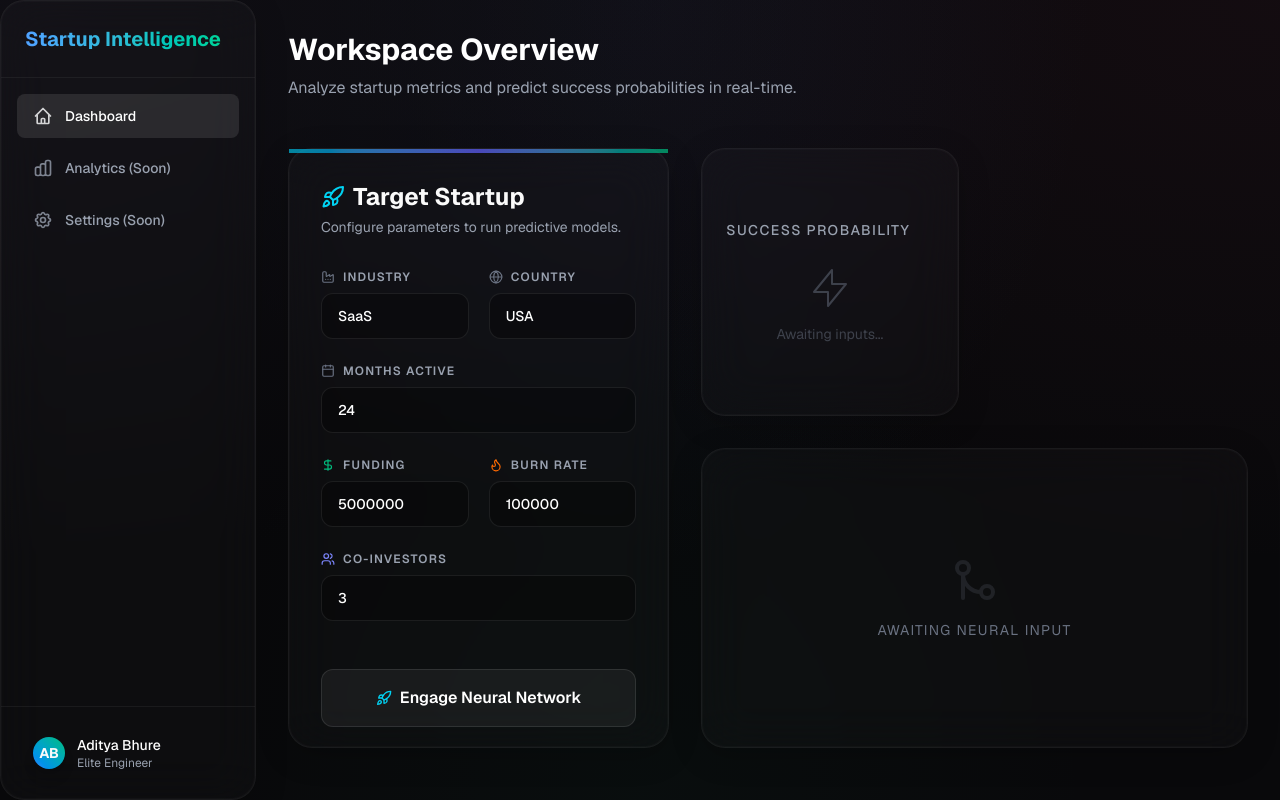
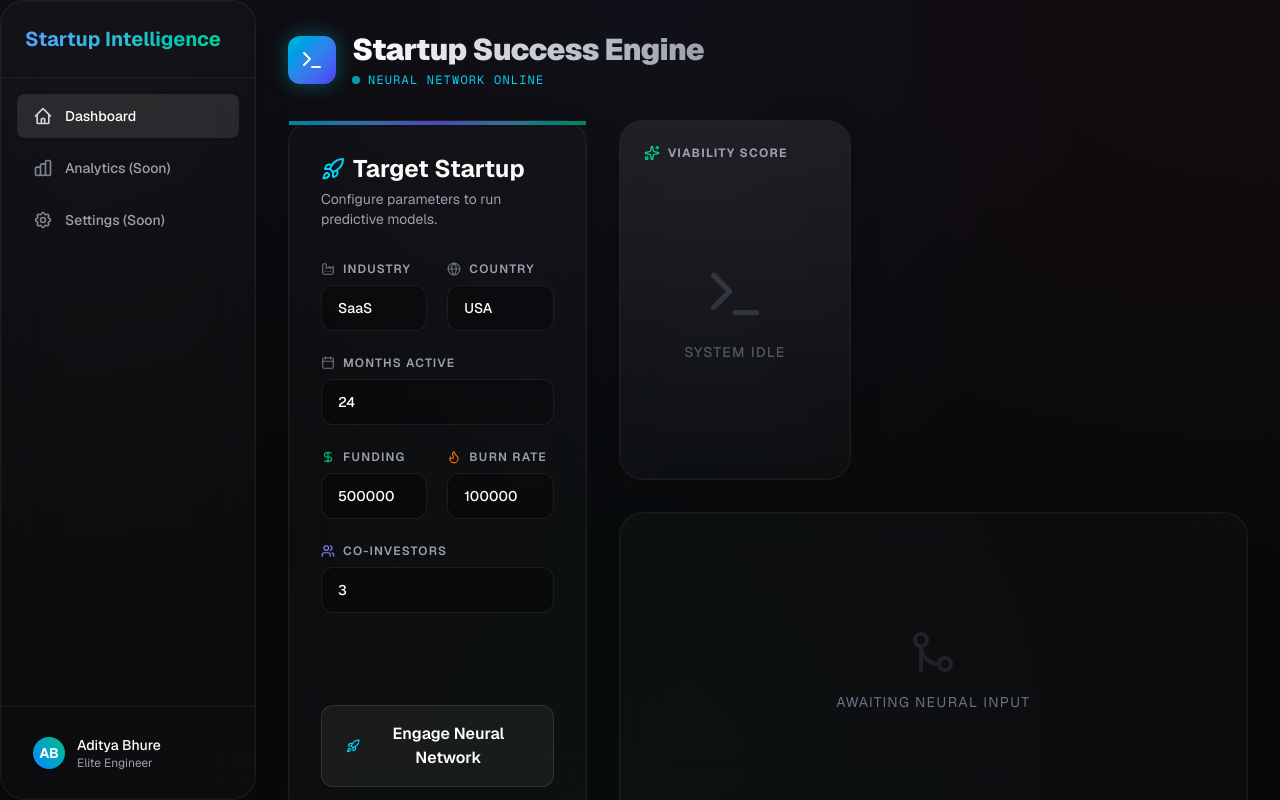
Before and after one commit to AadityaBhuree/startup-success-engine, a Next.js app in the folder app/frontend/: page / in a window 1280 px wide. Built offline with nearby package versions, Linux system fonts and the light colour scheme.

Commit message:
feat(frontend): update main layout to Command Center

```diff
--- a/app/frontend/src/app/page.tsx
+++ b/app/frontend/src/app/page.tsx
@@ -1,6 +1,8 @@
 "use client";
 
-import { useState } from "react";
+import React, { useState, useEffect } from "react";
+import { motion, AnimatePresence } from "framer-motion";
+import { Sparkles, Terminal, ShieldAlert, CheckCircle2 } from "lucide-react";
 import PredictionForm, { StartupFeatures } from "@/components/PredictionForm";
 import FeatureExplanation from "@/components/FeatureExplanation";
 import SimilarStartups, { StartupRecommendation } from "@/components/SimilarStartups";
@@ -21,13 +23,12 @@ export default function Dashboard() {
     setLoadingExplain(true);
     setLoadingRecommend(true);
 
-    // Clear previous results visually before fetching new ones
+    // Clear previous
     setPrediction(null);
     setShapValues(null);
     setSimilarStartups(null);
 
     try {
-      // 1. Predict
       const predRes = await fetch("/api/v1/predict", {
         method: "POST",
         headers: { "Content-Type": "application/json" },
@@ -38,7 +39,6 @@ export default function Dashboard() {
       setPrediction(predData.success_probability);
       setLoadingPredict(false);
 
-      // 2. Explain (Run concurrently with recommend)
       const fetchExplain = async () => {
         try {
           const expRes = await fetch("/api/v1/explain", {
@@ -57,7 +57,6 @@ export default function Dashboard() {
         }
       };
 
-      // 3. Recommend (Run concurrently with explain)
       const fetchRecommend = async () => {
         try {
           const recRes = await fetch("/api/v1/recommend", {
@@ -77,91 +76,137 @@ export default function Dashboard() {
       };
 
       await Promise.all([fetchExplain(), fetchRecommend()]);
-
     } catch (err: any) {
       console.error(err);
-      setError("An error occurred while communicating with the AI Engine.");
+      setError("Neural engine disconnected. Check backend server.");
       setLoadingPredict(false);
       setLoadingExplain(false);
       setLoadingRecommend(false);
     }
   };
 
+  const circumference = 2 * Math.PI * 90;
+  const strokeDashoffset = prediction !== null ? circumference - (prediction * circumference) : circumference;
+
   return (
-    <div className="p-8 max-w-7xl mx-auto flex flex-col gap-8">
-      <header className="mb-4">
-        <h1 className="text-3xl font-bold text-white mb-2">Workspace Overview</h1>
-        <p className="text-gray-400">Analyze startup metrics and predict success probabilities in real-time.</p>
+    <div className="min-h-screen p-4 lg:p-8 flex flex-col max-w-[1600px] mx-auto">
+      <header className="mb-8 flex items-center justify-between">
+        <div className="flex items-center gap-4">
+          <div className="w-12 h-12 rounded-xl bg-gradient-to-br from-cyan-500 to-indigo-600 flex items-center justify-center shadow-[0_0_20px_rgba(6,182,212,0.4)]">
+            <Terminal className="w-6 h-6 text-white" />
+          </div>
+          <div>
+            <h1 className="text-3xl font-black text-transparent bg-clip-text bg-gradient-to-r from-white to-gray-400 tracking-tight">
+              Startup Success Engine
+            </h1>
+            <p className="text-cyan-400 font-mono text-xs uppercase tracking-widest mt-1 flex items-center gap-2">
+              <span className="w-2 h-2 rounded-full bg-cyan-400 animate-pulse"></span>
+              Neural Network Online
+            </p>
+          </div>
+        </div>
       </header>
 
-      {error && (
-        <div className="bg-red-500/10 border border-red-500/50 text-red-400 px-4 py-3 rounded-lg flex items-center gap-3">
-          <svg className="w-5 h-5" fill="none" viewBox="0 0 24 24" stroke="currentColor">
-            <path strokeLinecap="round" strokeLinejoin="round" strokeWidth={2} d="M12 8v4m0 4h.01M21 12a9 9 0 11-18 0 9 9 0 0118 0z" />
-          </svg>
-          {error}
-        </div>
-      )}
+      <AnimatePresence>
+        {error && (
+          <motion.div
+            initial={{ opacity: 0, y: -20 }}
+            animate={{ opacity: 1, y: 0 }}
+            exit={{ opacity: 0, scale: 0.95 }}
+            className="mb-8 bg-rose-500/10 border border-rose-500/30 text-rose-400 px-6 py-4 rounded-xl flex items-center gap-3 backdrop-blur-md"
+          >
+            <ShieldAlert className="w-5 h-5" />
+            <span className="font-medium tracking-wide">{error}</span>
+          </motion.div>
+        )}
+      </AnimatePresence>
 
-      <div className="grid lg:grid-cols-12 gap-8">
+      <div className="grid lg:grid-cols-12 gap-6 lg:gap-8 flex-1">
         {/* Left Column - Input Form */}
-        <div className="lg:col-span-5 flex flex-col h-[600px]">
+        <div className="lg:col-span-4 flex flex-col h-[700px]">
           <PredictionForm onSubmit={handlePredict} loading={loadingPredict} />
         </div>
 
         {/* Right Column - Results Dashboard */}
-        <div className="lg:col-span-7 flex flex-col gap-8">
+        <div className="lg:col-span-8 flex flex-col gap-6 lg:gap-8">
 
-          {/* Top Row - Score & Similar Startups */}
-          <div className="grid sm:grid-cols-2 gap-8 h-full">
-            <div className="glass-panel rounded-2xl p-6 flex flex-col justify-center items-center text-center relative overflow-hidden min-h-[250px]">
-              <h2 className="text-sm font-medium text-gray-400 uppercase tracking-widest mb-6 w-full text-left">
-                Success Probability
+          <div className="grid lg:grid-cols-5 gap-6 lg:gap-8 h-[360px]">
+            {/* Probability Score */}
+            <div className="lg:col-span-2 glass-panel p-8 flex flex-col items-center justify-center text-center relative overflow-hidden group">
+              <div className="absolute inset-0 bg-gradient-to-b from-white/5 to-transparent pointer-events-none" />
+
+              <h2 className="absolute top-6 left-6 text-xs font-bold text-gray-400 uppercase tracking-widest flex items-center gap-2">
+                <Sparkles className="w-4 h-4 text-emerald-400" />
+                Viability Score
               </h2>
 
               {loadingPredict ? (
-                <div className="flex flex-col items-center">
-                  <div className="w-16 h-16 border-4 border-emerald-500/30 border-t-emerald-500 rounded-full animate-spin mb-4" />
+                <div className="flex flex-col items-center justify-center h-full pt-6">
+                  <div className="w-24 h-24 border-2 border-emerald-500/20 border-t-emerald-400 rounded-full animate-spin" />
+                  <p className="mt-6 text-emerald-400 font-mono text-xs uppercase tracking-widest animate-pulse">Processing...</p>
                 </div>
               ) : prediction !== null ? (
-                <div className="animate-in zoom-in duration-500 flex flex-col items-center">
-                  <div className="relative">
-                    <svg className="w-32 h-32 transform -rotate-90">
-                      <circle cx="64" cy="64" r="60" className="stroke-white/10" strokeWidth="8" fill="none" />
-                      <circle
-                        cx="64" cy="64" r="60"
-                        className="stroke-emerald-400 drop-shadow-[0_0_8px_rgba(52,211,153,0.8)]"
-                        strokeWidth="8" fill="none"
-                        strokeDasharray="377"
-                        strokeDashoffset={377 - (377 * prediction)}
-                        style={{ transition: 'stroke-dashoffset 1s ease-in-out' }}
+                <motion.div
+                  initial={{ scale: 0.8, opacity: 0 }}
+                  animate={{ scale: 1, opacity: 1 }}
+                  transition={{ type: "spring", bounce: 0.4 }}
+                  className="flex flex-col items-center justify-center h-full pt-8 relative"
+                >
+                  <div className="relative flex items-center justify-center">
+                    <svg className="w-56 h-56 transform -rotate-90">
+                      {/* Background circle */}
+                      <circle cx="112" cy="112" r="90" className="stroke-white/5" strokeWidth="12" fill="none" />
+                      {/* Animated progress circle */}
+                      <motion.circle
+                        cx="112" cy="112" r="90"
+                        className={prediction > 0.6 ? "stroke-emerald-400" : prediction > 0.4 ? "stroke-yellow-400" : "stroke-rose-400"}
+                        strokeWidth="12"
+                        fill="none"
+                        strokeLinecap="round"
+                        strokeDasharray={circumference}
+                        initial={{ strokeDashoffset: circumference }}
+                        animate={{ strokeDashoffset }}
+                        transition={{ duration: 1.5, ease: "easeOut" }}
+                        style={{ filter: `drop-shadow(0 0 12px ${prediction > 0.6 ? 'rgba(52,211,153,0.6)' : prediction > 0.4 ? 'rgba(250,204,21,0.6)' : 'rgba(251,113,133,0.6)'})` }}
                       />
                     </svg>
-                    <div className="absolute inset-0 flex items-center justify-center">
-                      <span className="text-3xl font-black text-white">{(prediction * 100).toFixed(0)}%</span>
+                    <div className="absolute inset-0 flex flex-col items-center justify-center">
+                      <span className="text-5xl font-black text-white tracking-tighter">
+                        <NumberTicker value={prediction * 100} />%
+                      </span>
                     </div>
                   </div>
-                  <p className="mt-4 text-emerald-400 font-medium bg-emerald-400/10 px-3 py-1 rounded-full text-sm">
-                    {prediction > 0.7 ? 'High Potential' : prediction > 0.4 ? 'Moderate Risk' : 'High Risk'}
-                  </p>
-                </div>
+
+                  <motion.div
+                    initial={{ opacity: 0, y: 10 }}
+                    animate={{ opacity: 1, y: 0 }}
+                    transition={{ delay: 1 }}
+                    className={`mt-6 font-bold px-4 py-1.5 rounded-full text-xs uppercase tracking-widest flex items-center gap-2
+                      ${prediction > 0.6 ? 'bg-emerald-500/20 text-emerald-400 border border-emerald-500/30' :
+                        prediction > 0.4 ? 'bg-yellow-500/20 text-yellow-400 border border-yellow-500/30' :
+                        'bg-rose-500/20 text-rose-400 border border-rose-500/30'}
+                    `}
+                  >
+                    {prediction > 0.6 ? <CheckCircle2 className="w-4 h-4" /> : null}
+                    {prediction > 0.6 ? 'High Viability' : prediction > 0.4 ? 'Moderate Risk' : 'High Risk'}
+                  </motion.div>
+                </motion.div>
               ) : (
-                <div className="flex flex-col items-center justify-center text-gray-500 opacity-50">
-                  <svg className="w-12 h-12 mb-3" fill="none" viewBox="0 0 24 24" stroke="currentColor">
-                    <path strokeLinecap="round" strokeLinejoin="round" strokeWidth={1} d="M13 10V3L4 14h7v7l9-11h-7z" />
-                  </svg>
-                  <p className="text-sm">Awaiting inputs...</p>
+                <div className="flex flex-col items-center justify-center h-full text-gray-600 pt-6">
+                  <Terminal className="w-16 h-16 mb-4 opacity-50" />
+                  <p className="text-sm font-medium tracking-widest uppercase">System Idle</p>
                 </div>
               )}
             </div>
 
-            <div className="h-[250px]">
+            {/* Similar Startups */}
+            <div className="lg:col-span-3 h-[360px]">
               <SimilarStartups startups={similarStartups} loading={loadingRecommend} />
             </div>
           </div>
 
           {/* Bottom Row - Explanations */}
-          <div className="h-[318px]">
+          <div className="h-[316px]">
             <FeatureExplanation shapValues={shapValues} loading={loadingExplain} />
           </div>
 
@@ -170,3 +215,32 @@ export default function Dashboard() {
     </div>
   );
 }
+
+// Helper component for counting up numbers
+function NumberTicker({ value }: { value: number }) {
+  const [count, setCount] = useState(0);
+
+  // simple requestAnimationFrame counter
+  React.useEffect(() => {
+    let start = 0;
+    const duration = 1500;
+    const startTime = performance.now();
+
+    const updateCount = (currentTime: number) => {
+      const elapsed = currentTime - startTime;
+      const progress = Math.min(elapsed / duration, 1);
+      // easeOutExpo
+      const easeProgress = progress === 1 ? 1 : 1 - Math.pow(2, -10 * progress);
+
+      setCount(Math.floor(easeProgress * value));
+
+      if (progress < 1) {
+        requestAnimationFrame(updateCount);
+      }
+    };
+
+    requestAnimationFrame(updateCount);
+  }, [value]);
+
+  return <>{count}</>;
+}
```
